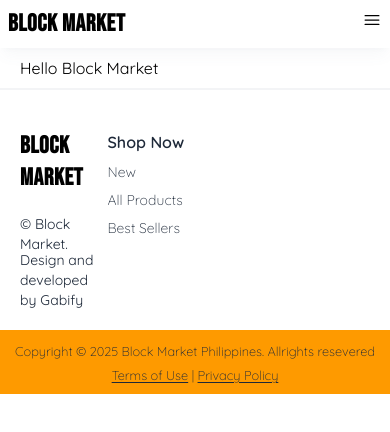
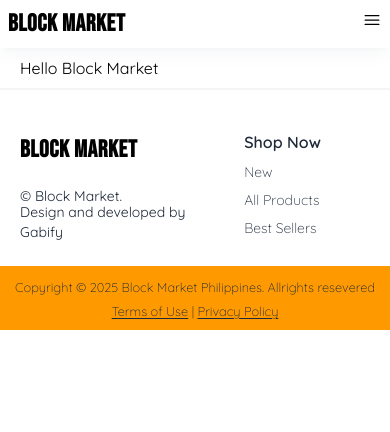
Before and after one commit to gabify/e-commerece-frontend, a React app: page / in a window 390 px wide. Shown: the top 432 px of the page. Built offline with nearby package versions, Linux system fonts and the light colour scheme; the HTML template or start-up script is replaced by a standard one.

Commit message:
Fix responsive design of footer

```diff
--- a/src/components/Footer.jsx
+++ b/src/components/Footer.jsx
@@ -2,7 +2,7 @@ const Footer =  () =>{
     return(
         <>
             <footer className="py-5 font-Quicksand border-t-2 border-t-gray-100">
-                <section className="grid grid-cols-4 p-5">
+                <section className="grid grid-cols-2 lg:grid-cols-4 p-5 place-items-center-safe">
                         <ul>
                             <li>
                                 <h1 className="text-2xl font-bold font-bebas tracking-wide cursor-pointer mb-5">Block Market</h1>
```
